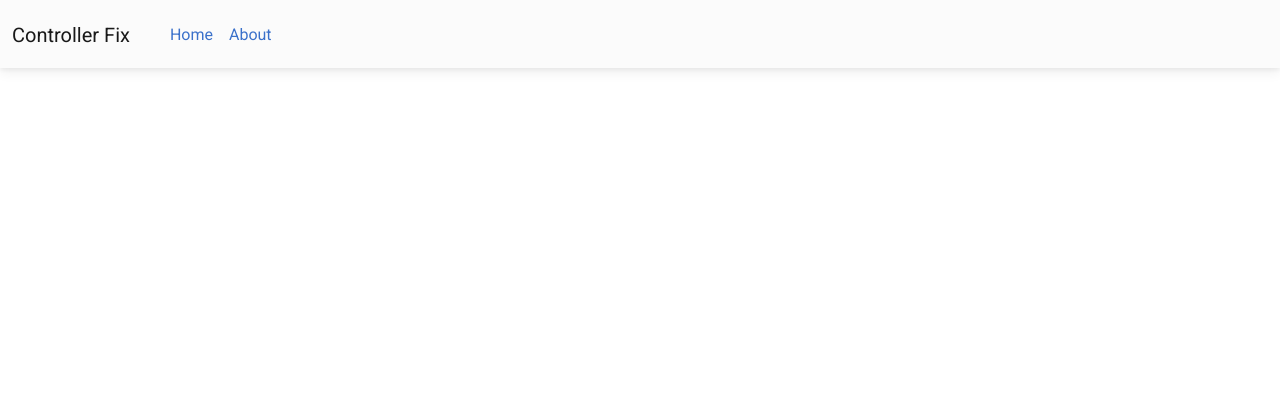
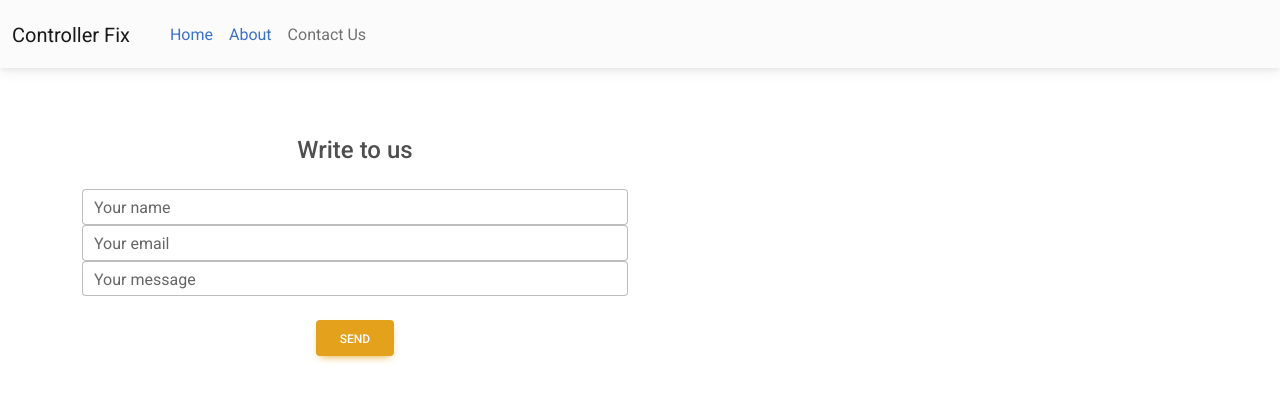
Before and after one commit to jdboisvert/control-fix-website, a React (Create React App) app in the folder controller-fix/: page /contact in a window 1280 px wide. Shown: the top 402 px of the page. Built offline with nearby package versions, Linux system fonts and the light colour scheme.

Commit message:
feature: Added basic contact form.

```diff
--- a/controller-fix/src/App.js
+++ b/controller-fix/src/App.js
@@ -2,6 +2,7 @@ import React from 'react';
 import './App.css';
 import ControllerGrid from './components/ControllerGrid';
 import ControllerDetails from './components/ControllerDetails';
+import ContactForm from './components/ContactForm'; // Adjust the path as necessary
 import { BrowserRouter as Router, Routes, Route } from 'react-router-dom';
 import Navigation from './components/Navigation';
 
@@ -14,6 +15,7 @@ function App() {
           <Routes>
             <Route path="/" element={<ControllerGrid />} />
             <Route path="/controller/:id" element={<ControllerDetails />} />
+            <Route path="/contact" element={<ContactForm />} />
           </Routes>
         </main>
       </div>
--- /dev/null
+++ b/controller-fix/src/components/ContactForm.js
@@ -0,0 +1,69 @@
+import React, { useState } from 'react';
+import {
+  MDBContainer,
+  MDBRow,
+  MDBCol,
+  MDBInput,
+  MDBBtn
+} from 'mdb-react-ui-kit';
+
+const ContactForm = () => {
+  const [formData, setFormData] = useState({
+    name: '',
+    email: '',
+    message: ''
+  });
+
+  const handleChange = (e) => {
+    const { name, value } = e.target;
+    setFormData({
+      ...formData,
+      [name]: value
+    });
+  };
+
+  const handleSubmit = (e) => {
+    e.preventDefault();
+    // Handle the form submission, such as sending an email or saving the data
+    console.log(formData);
+  };
+
+  return (
+    <MDBContainer className="my-5">
+      <MDBRow>
+        <MDBCol md="6">
+          <form onSubmit={handleSubmit}>
+            <p className="h4 text-center mb-4">Write to us</p>
+            <MDBInput
+              label="Your name"
+              type="text"
+              name="name"
+              value={formData.name}
+              onChange={handleChange}
+            />
+            <MDBInput
+              label="Your email"
+              type="email"
+              name="email"
+              value={formData.email}
+              onChange={handleChange}
+            />
+            <MDBInput
+              type="textarea"
+              label="Your message"
+              rows="4"
+              name="message"
+              value={formData.message}
+              onChange={handleChange}
+            />
+            <div className="text-center mt-4">
+              <MDBBtn color="warning" type="submit">Send</MDBBtn>
+            </div>
+          </form>
+        </MDBCol>
+      </MDBRow>
+    </MDBContainer>
+  );
+};
+
+export default ContactForm;
--- a/controller-fix/src/components/Navigation.js
+++ b/controller-fix/src/components/Navigation.js
@@ -49,6 +49,11 @@ const Navigation = () => {
                 </NavLink>
               </MDBNavbarLink>
             </MDBNavbarItem>
+            <MDBNavbarItem>
+                <MDBNavbarLink href='/contact'>
+                    Contact Us
+                </MDBNavbarLink>
+            </MDBNavbarItem>
           </MDBNavbarNav>
         </MDBCollapse>
       </MDBContainer>
```
